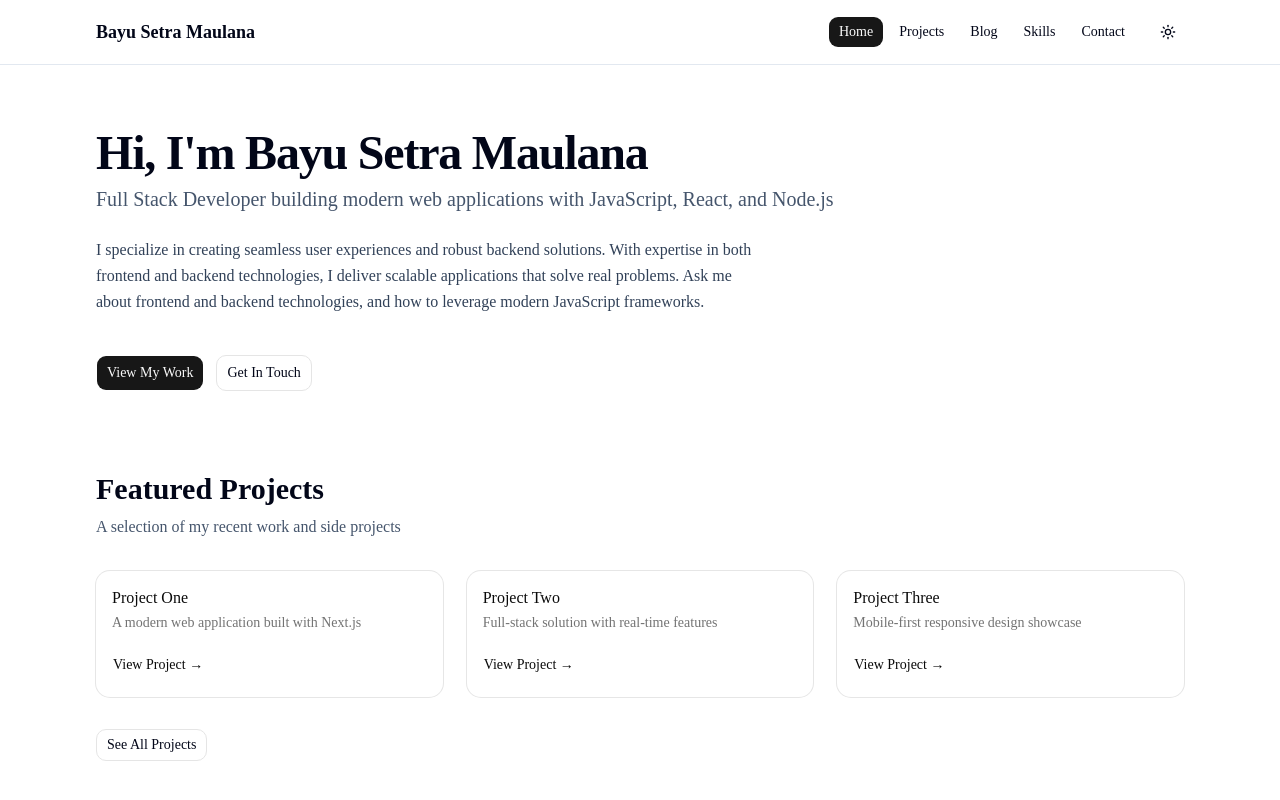
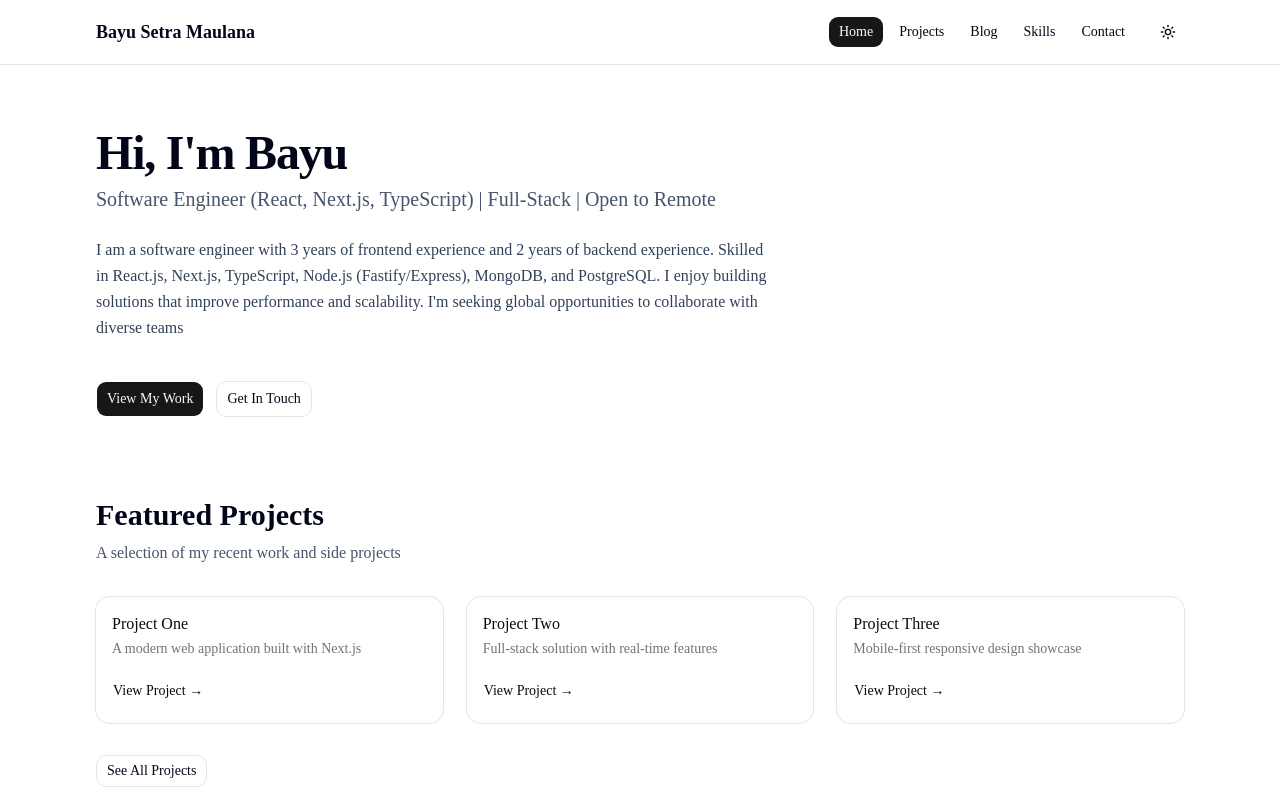
Before and after one commit to bayusm0506/my-portofolio, a Next.js app: page / in a window 1280 px wide. Shown: the top 800 px of the page. Built offline with nearby package versions, Linux system fonts and the light colour scheme.

Commit message:
fix: update headline & about portfolio

```diff
--- a/app/page.tsx
+++ b/app/page.tsx
@@ -11,12 +11,8 @@ import { Card, CardContent, CardDescription, CardHeader, CardTitle } from '@/com
 import { fetchProjects, fetchSkills } from '@/lib/services';
 import { useQuery } from '@tanstack/react-query';
 import { motion } from 'motion/react';
-import { useState } from 'react';
 
 export default function Home() {
-  const [skills, setSkills] = useState<string[]>([]);
-  const [loadingSkills, setLoadingSkills] = useState(true);
-
   const { data: projectsData = [], isLoading: isLoadingProjects } = useQuery({
     queryKey: ['projects'],
     queryFn: fetchProjects,
@@ -40,7 +36,7 @@ export default function Home() {
                 animate={{ opacity: 1, y: 0 }}
                 transition={{ duration: 0.6, delay: 0.1 }}
               >
-                Hi, I&apos;m Bayu Setra Maulana
+                Hi, I&apos;m Bayu
               </motion.h1>
               <motion.p
                 className="text-xl text-slate-600 dark:text-slate-400"
@@ -48,8 +44,7 @@ export default function Home() {
                 animate={{ opacity: 1, y: 0 }}
                 transition={{ duration: 0.6, delay: 0.2 }}
               >
-                Full Stack Developer building modern web applications with JavaScript, React, and
-                Node.js
+                Software Engineer (React, Next.js, TypeScript) | Full-Stack | Open to Remote
               </motion.p>
             </div>
 
@@ -59,10 +54,10 @@ export default function Home() {
               animate={{ opacity: 1, y: 0 }}
               transition={{ duration: 0.6, delay: 0.3 }}
             >
-              I specialize in creating seamless user experiences and robust backend solutions. With
-              expertise in both frontend and backend technologies, I deliver scalable applications
-              that solve real problems. Ask me about frontend and backend technologies, and how to
-              leverage modern JavaScript frameworks.
+              I am a software engineer with 3 years of frontend experience and 2 years of backend
+              experience. Skilled in React.js, Next.js, TypeScript, Node.js (Fastify/Express),
+              MongoDB, and PostgreSQL. I enjoy building solutions that improve performance and
+              scalability. I&apos;m seeking global opportunities to collaborate with diverse teams
             </motion.p>
             <motion.div
               className="flex flex-wrap gap-3 pt-4"
```
